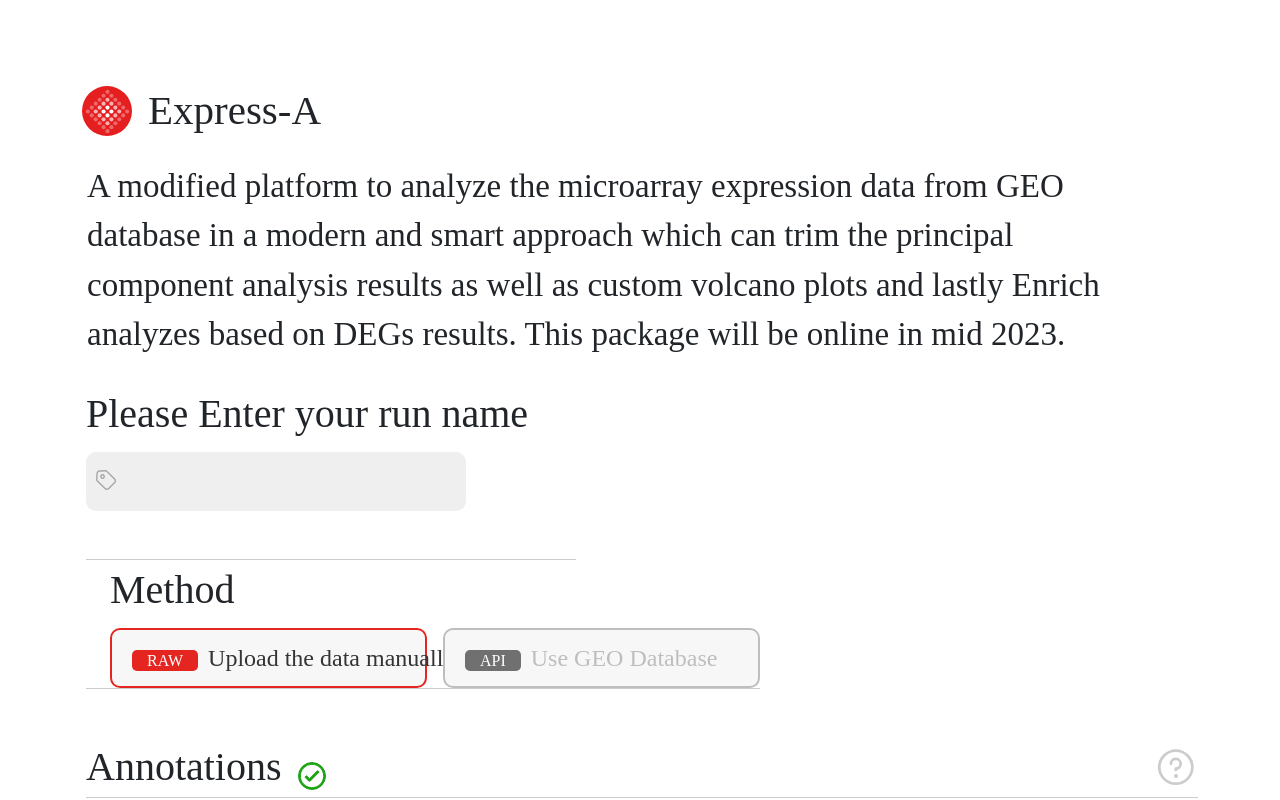
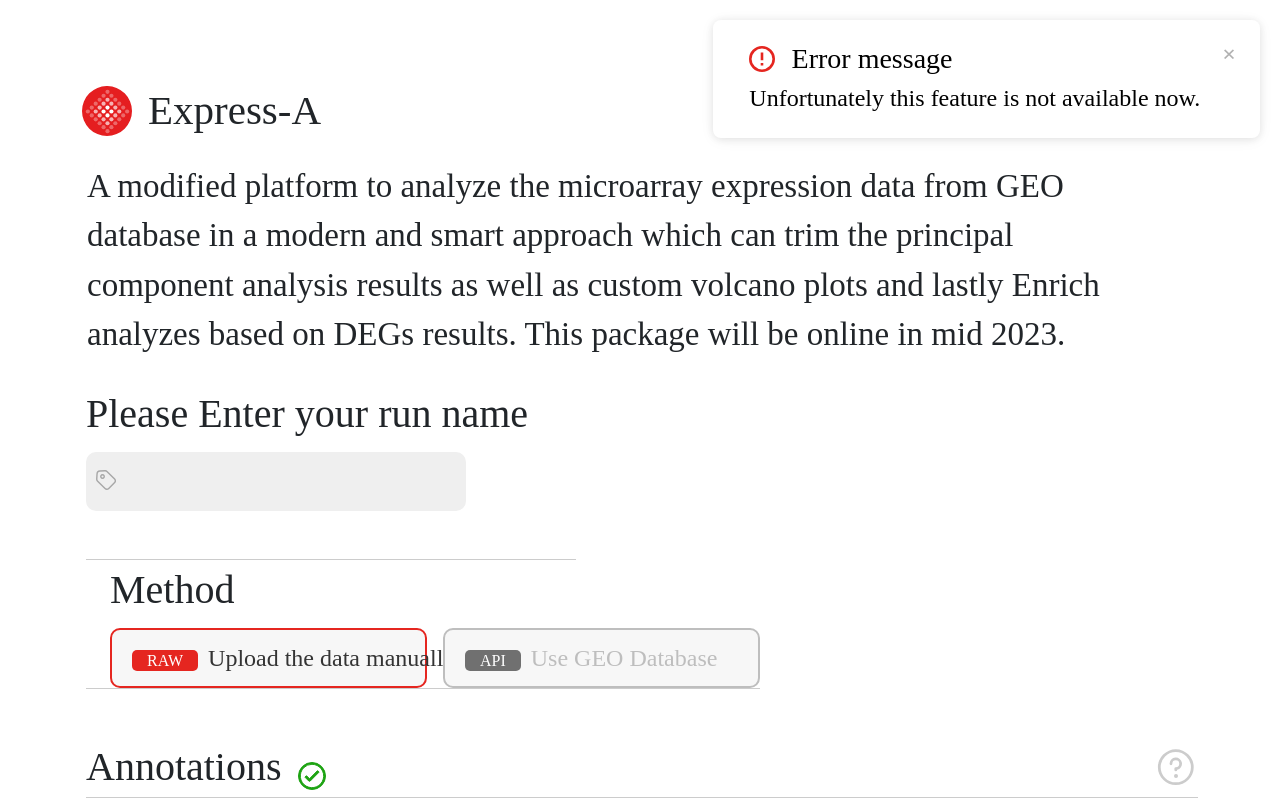
Before and after one commit to mahdi4k/app-canobo, a Vue app: page /#/ in a window 1280 px wide. Shown: the top 800 px of the page. Built offline with nearby package versions, Linux system fonts and the light colour scheme; a web font is replaced by a local one.

Commit message:
toast message add

```diff
--- a/package.json
+++ b/package.json
@@ -14,6 +14,7 @@
     "sass": "^1.54.0",
     "vue": "^2.6.14",
     "vue-router": "^3.5.1",
+    "vue-toastification": "^1.7.14",
     "vue2-dropzone": "^3.6.0"
   },
   "devDependencies": {
--- /dev/null
+++ b/src/components/Message.vue
@@ -0,0 +1,51 @@
+<template>
+    <div class="container message-error">
+        <div class="d-flex  align-items-center mb-1">
+            <img :src="error" alt="">
+            <h5 class="mb-0 ms-3">Error message </h5>
+        </div>
+        <span class="mt-3">Unfortunately this feature is not available now.</span>
+    </div>
+</template>
+
+<script>
+import error from "@/assets/error.svg";
+
+export default {
+    data() {
+        return {
+            error
+        }
+    }
+}
+</script>
+
+<style lang="scss">
+.Vue-Toastification__toast{
+    padding-top: 15px;
+}
+.Vue-Toastification__toast--default {
+    font-family: adobe-arabic !important;
+    background-color: white !important;
+
+    .container {
+        color: black;
+    }
+}
+
+.Vue-Toastification__close-button {
+    display: flex;
+    align-items: flex-start !important;
+    color: black !important;
+}
+
+.message-error {
+    h5 {
+        font-size: 28px;
+    }
+    span{
+        font-size: 24px;
+    }
+
+}
+</style>
--- a/src/main.js
+++ b/src/main.js
@@ -8,6 +8,8 @@ import "./assets/custom.scss";
 
 Vue.config.productionTip = false
 
+
+
 new Vue({
   router,
   render: h => h(App)
--- a/src/router/index.js
+++ b/src/router/index.js
@@ -1,8 +1,14 @@
 import Vue from 'vue'
 import VueRouter from 'vue-router'
 import HomeView from '../views/HomeView.vue'
+import Toast from "vue-toastification";
+import "vue-toastification/dist/index.css";
 
+const options = {
+  // You can set your default options here
+};
 Vue.use(VueRouter)
+Vue.use(Toast, options);
 
 const routes = [
   {
--- a/src/views/HomeView.vue
+++ b/src/views/HomeView.vue
@@ -224,9 +224,10 @@ import RangeSlider from "@/components/RangeSlider.vue";
 import vue2Dropzone from 'vue2-dropzone'
 import 'vue2-dropzone/dist/vue2Dropzone.min.css'
 import uploadfile from "@/assets/uploadfile.svg";
+import Message from "../components/Message.vue";
 
 export default {
-  components: { SelectBox, RangeSlider, vueDropzone: vue2Dropzone },
+  components: { SelectBox, RangeSlider, vueDropzone: vue2Dropzone, Message },
 
   data() {
     return {
@@ -308,6 +309,10 @@ export default {
   },
   mounted() {
     this.mobileUser()
+    this.$toast(Message,{
+        icon: false
+    });
+
   },
   methods: {
     mobileUser() {
```
Also changed, not shown: src/assets/error.svg (added), 1 other file (tests, documents, lock files or other folders).
